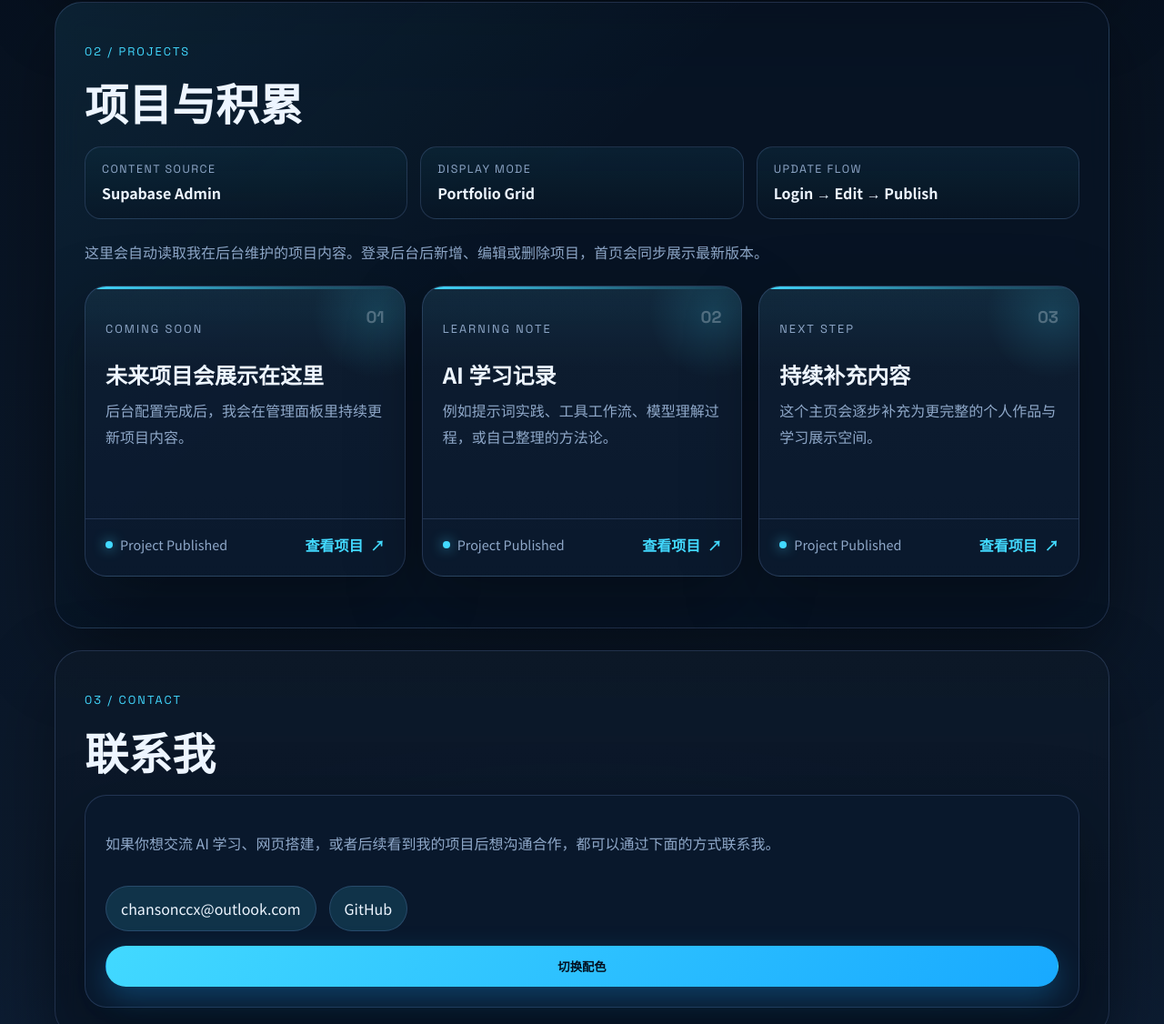
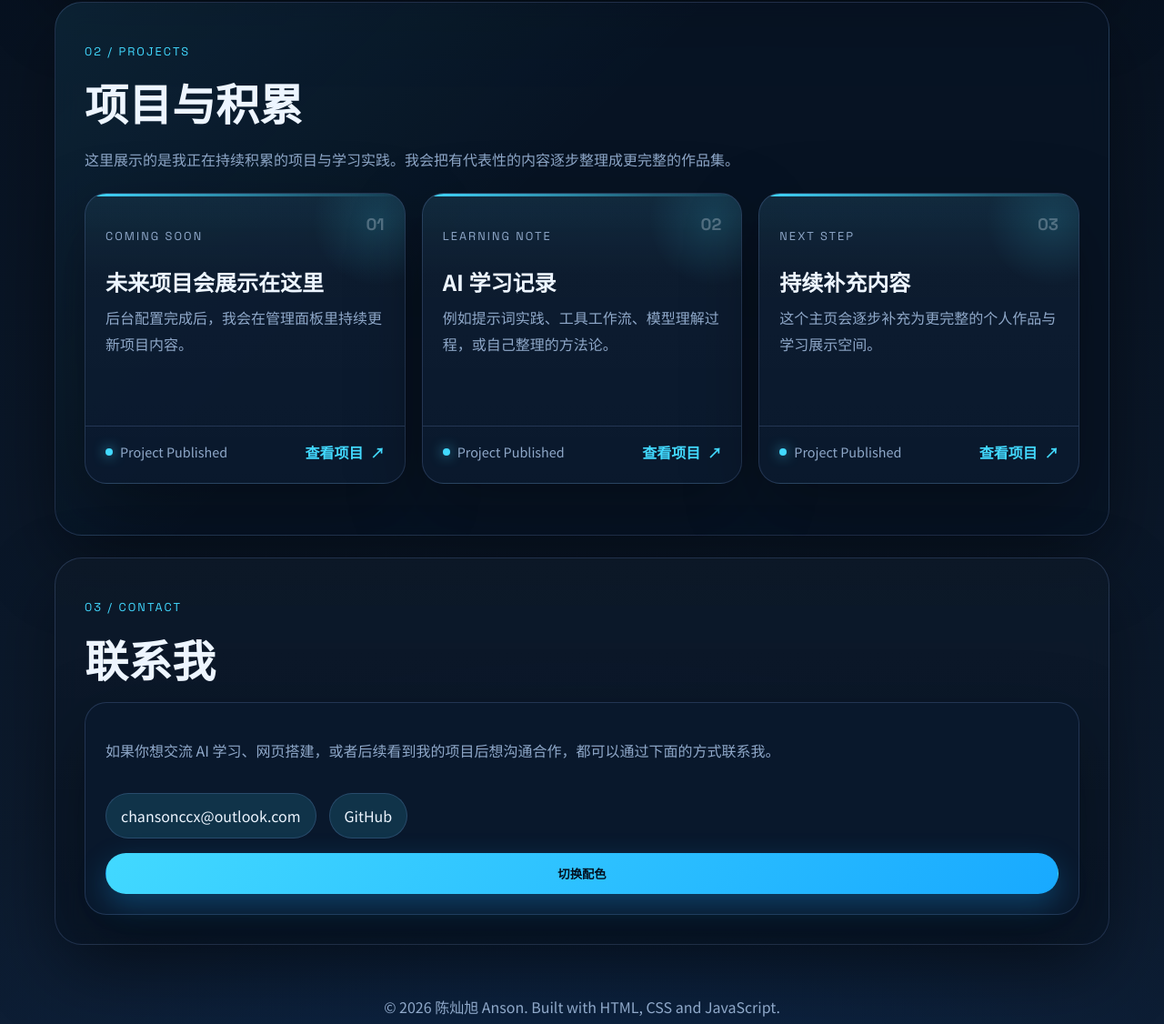
Before and after one commit to ansonccx/personal-website, a plain HTML site: page index.html in a window 1280 px wide. Shown: the part 1352-2478 px from the top of the page at 91% size. Drawn offline with nearby package versions, Linux system fonts and the light colour scheme; no server answers.

Commit message:
Remove admin-oriented copy from public homepage

```diff
--- a/index.html
+++ b/index.html
@@ -113,23 +113,9 @@
             <p class="section-label">02 / PROJECTS</p>
             <h2>项目与积累</h2>
           </div>
-          <div class="project-showcase-bar">
-            <div class="showcase-pill">
-              <span>CONTENT SOURCE</span>
-              <strong>Supabase Admin</strong>
-            </div>
-            <div class="showcase-pill">
-              <span>DISPLAY MODE</span>
-              <strong>Portfolio Grid</strong>
-            </div>
-            <div class="showcase-pill">
-              <span>UPDATE FLOW</span>
-              <strong>Login → Edit → Publish</strong>
-            </div>
-          </div>
           <div class="project-intro">
             <p>
-              这里会自动读取我在后台维护的项目内容。登录后台后新增、编辑或删除项目，首页会同步展示最新版本。
+              这里展示的是我正在持续积累的项目与学习实践。我会把有代表性的内容逐步整理成更完整的作品集。
             </p>
           </div>
           <div class="cards" id="project-list">
@@ -162,7 +148,6 @@
       <footer class="footer">
         <p>
           © <span id="year"></span> 陈灿旭 Anson. Built with HTML, CSS and JavaScript.
-          <a class="footer-admin-link" href="./admin.html">后台管理</a>
         </p>
       </footer>
     </div>
--- a/style.css
+++ b/style.css
@@ -441,35 +441,6 @@ main {
   margin-bottom: 22px;
 }
 
-.project-showcase-bar {
-  display: grid;
-  grid-template-columns: repeat(3, minmax(0, 1fr));
-  gap: 14px;
-  margin-bottom: 22px;
-}
-
-.showcase-pill {
-  padding: 16px 18px;
-  border-radius: 18px;
-  border: 1px solid var(--line);
-  background:
-    linear-gradient(180deg, rgba(66, 217, 255, 0.08), transparent 120%),
-    rgba(7, 18, 32, 0.55);
-  display: grid;
-  gap: 6px;
-}
-
-.showcase-pill span {
-  color: var(--muted);
-  font-size: 0.78rem;
-  letter-spacing: 0.12em;
-  font-family: "Space Grotesk", sans-serif;
-}
-
-.showcase-pill strong {
-  font-size: 1rem;
-}
-
 .cards {
   display: grid;
   grid-template-columns: repeat(3, minmax(0, 1fr));
@@ -594,12 +565,6 @@ body.dark .card-index {
   font-size: 0.95rem;
 }
 
-.footer-admin-link {
-  margin-left: 12px;
-  color: var(--accent);
-  font-weight: 700;
-}
-
 .contact-box {
   display: grid;
   gap: 16px;
@@ -621,7 +586,6 @@ body.dark .card-index {
 @media (max-width: 980px) {
   .hero-layout,
   .about-grid,
-  .project-showcase-bar,
   .cards {
     grid-template-columns: 1fr;
   }
```
